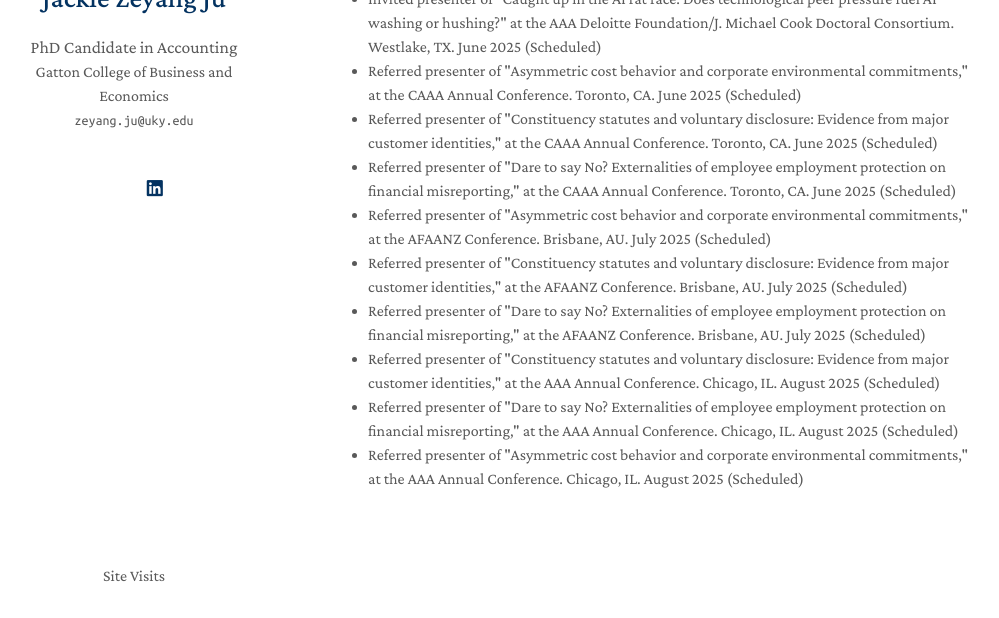
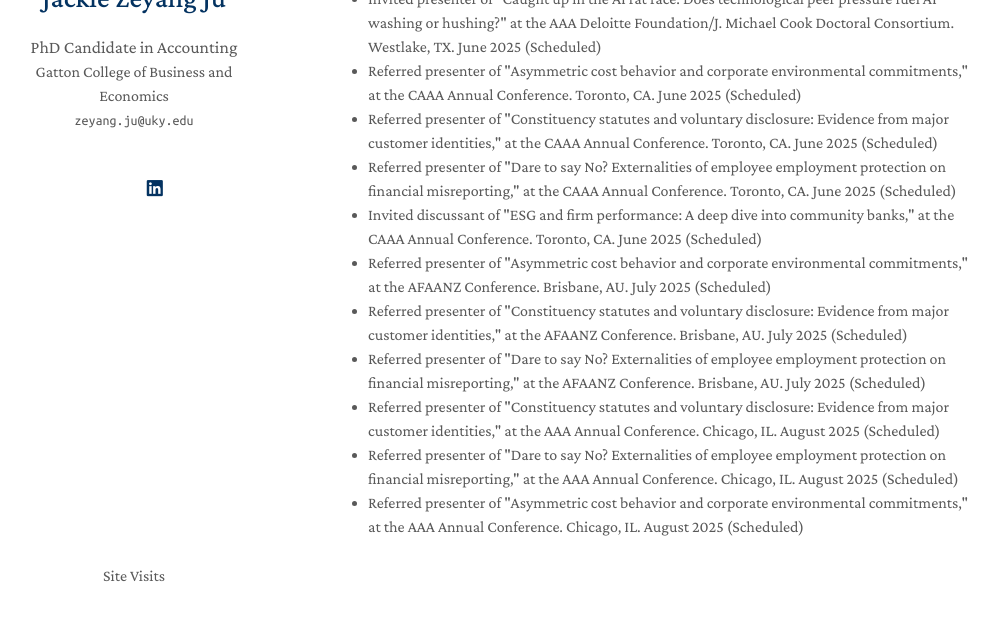
Before and after one commit to zeyang1225/zeyang1225.github.io, a Jekyll site: the page built from index.md, in a window 1280 px wide and 900 px high, scrolled down 3626 px, cut to the strip 282-900 px from the top of the window. Shown: the whole strip, without its empty margins (142-1141 px from the left). Built offline with Jekyll 4.4.1, drawn with Linux system fonts in a browser that asks for light colours; nearby versions of some CDN libraries; comment, search, counter and statistics services are not loaded; a style sheet for code colours, icons or effects is not loaded.

Commit message:
Update teaching.md

```diff
--- a/_includes/teaching.md
+++ b/_includes/teaching.md
@@ -35,6 +35,7 @@
  <li><autocolor>Referred presenter of "Asymmetric cost behavior and corporate environmental commitments," at the CAAA Annual Conference. Toronto, CA. June 2025 (Scheduled) </autocolor></li>
   <li><autocolor>Referred presenter of "Constituency statutes and voluntary disclosure: Evidence from major customer identities," at the CAAA Annual Conference. Toronto, CA. June 2025 (Scheduled) </autocolor></li>
    <li><autocolor>Referred presenter of "Dare to say No? Externalities of employee employment protection on financial misreporting," at the CAAA Annual Conference. Toronto, CA. June 2025 (Scheduled) </autocolor></li>
+  <li><autocolor>Invited discussant of "ESG and firm performance: A deep dive into community banks," at the CAAA Annual Conference. Toronto, CA. June 2025 (Scheduled) </autocolor></li>
    <li><autocolor>Referred presenter of "Asymmetric cost behavior and corporate environmental commitments," at the AFAANZ Conference. Brisbane, AU. July 2025 (Scheduled) </autocolor></li>
   <li><autocolor>Referred presenter of "Constituency statutes and voluntary disclosure: Evidence from major customer identities," at the AFAANZ Conference. Brisbane, AU. July 2025 (Scheduled) </autocolor></li>
    <li><autocolor>Referred presenter of "Dare to say No? Externalities of employee employment protection on financial misreporting," at the AFAANZ Conference. Brisbane, AU. July 2025 (Scheduled) </autocolor></li>
```
